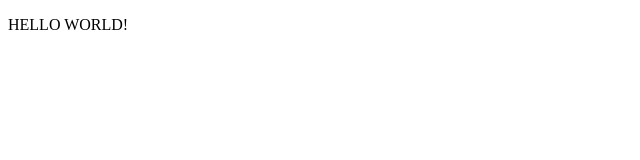
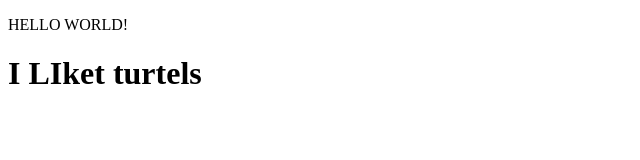
Before and after one commit to Kimkhun/lohak, a plain HTML site: page index.html in a window 1280 px wide. Shown: the whole page, without its empty margins (0-640 px from the left). Drawn offline with Linux system fonts and the light colour scheme.

Commit message:
i siad i liket turtes

```diff
--- a/index.html
+++ b/index.html
@@ -7,5 +7,7 @@
 </head>
 <body>
         <p>HELLO WORLD!</p>
+
+        <h1>I LIket turtels</h1>
 </body>
 </html>
```
